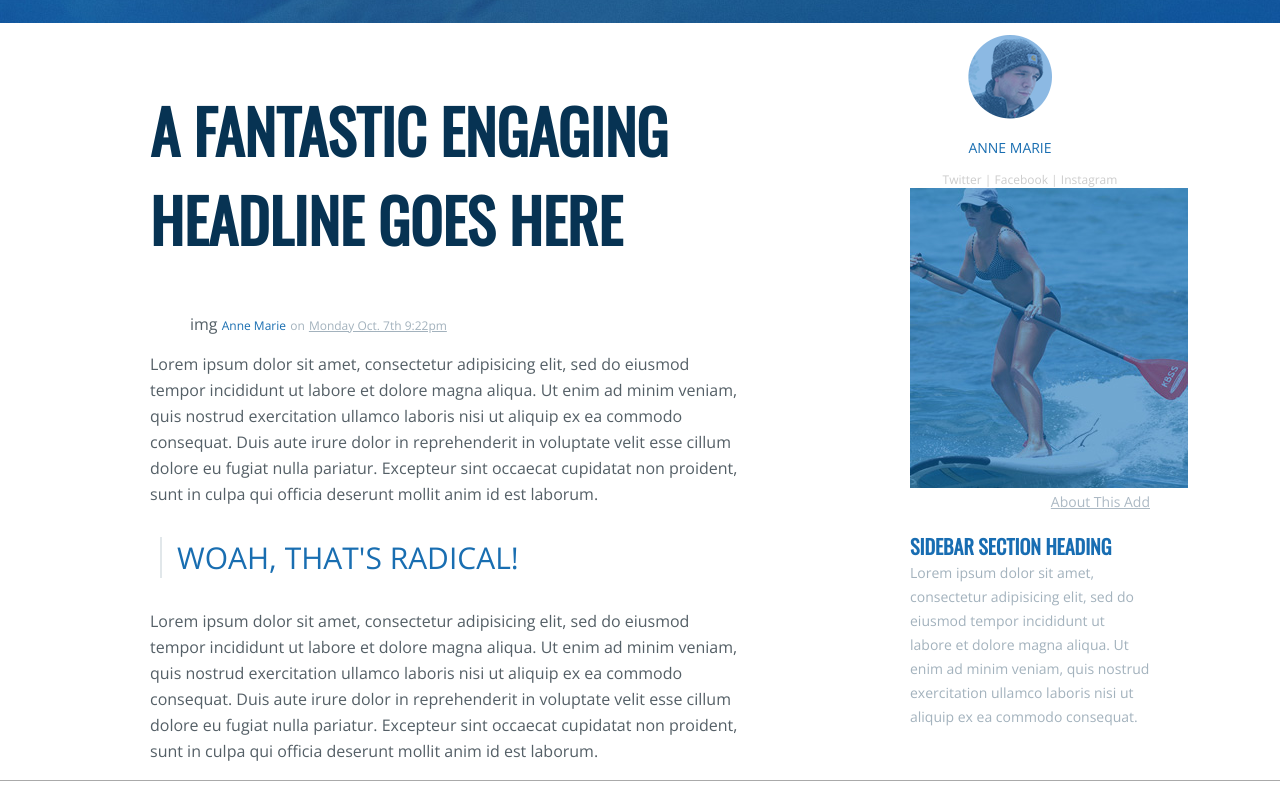
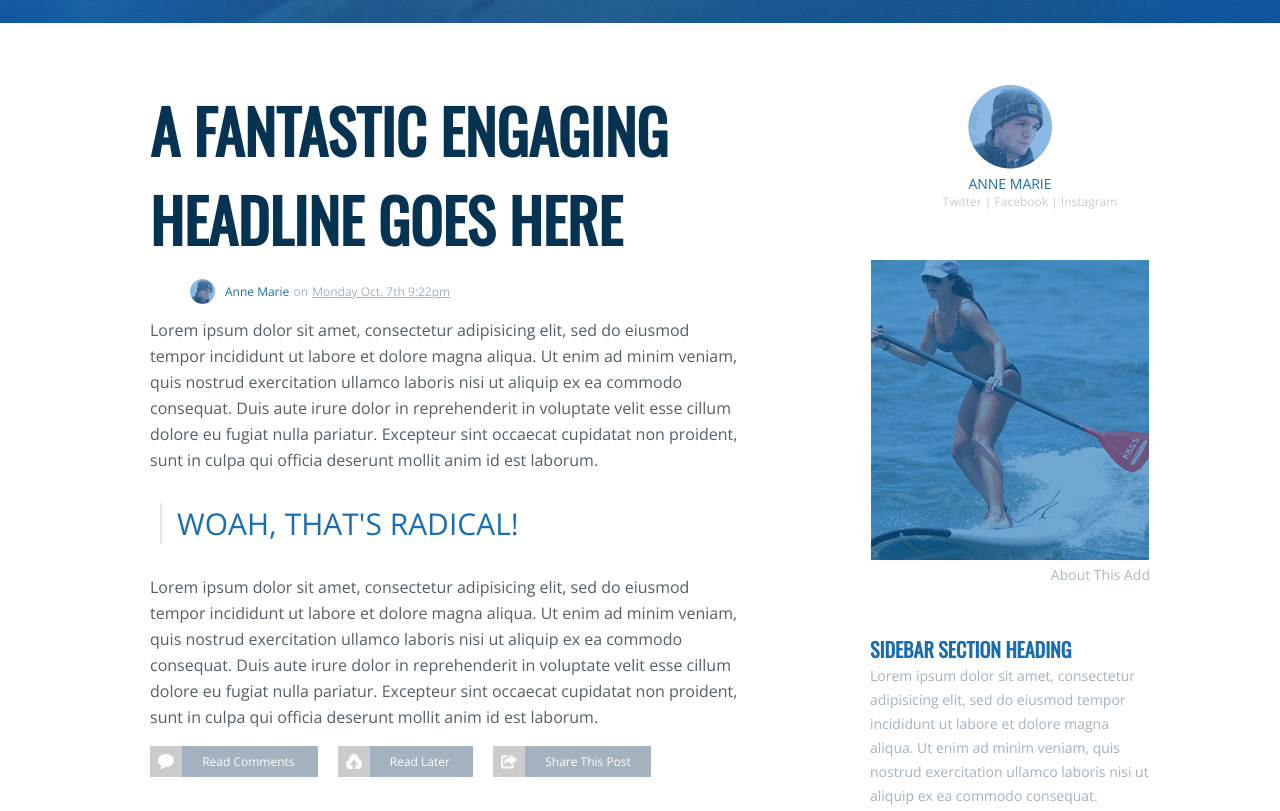
Before and after one commit to kclauser/surfsite, a plain HTML site: page index.html in a window 1280 px wide. Shown: the part 500-1311 px from the top of the page. Drawn offline with nearby package versions, Linux system fonts and the light colour scheme.

Commit message:
everything working except post titles

```diff
--- a/index.html
+++ b/index.html
@@ -34,7 +34,7 @@
     </h2>
 
     <ul>
-      <li class="content_image">img</li>
+      <li class="content_image"><div class="li_avatar"><img href src="images/avatar.png"/></div></li>
       <li class="content_name">Anne Marie</li>
       <li class="content_on">on</li>
       <li class="content_date">Monday Oct. 7th 9:22pm</li>
@@ -48,16 +48,43 @@
     <p>Lorem ipsum dolor sit amet, consectetur adipisicing elit, sed do eiusmod tempor incididunt ut labore et dolore magna aliqua. Ut enim ad minim veniam, quis nostrud exercitation ullamco laboris nisi ut aliquip ex ea commodo consequat. Duis aute irure dolor in reprehenderit in voluptate velit esse cillum dolore eu fugiat nulla pariatur. Excepteur sint occaecat cupidatat non proident, sunt in culpa qui officia deserunt mollit anim id est laborum.
     </p>
 
+    <a href="#">
+      <div class="button">
+    <img class="button_img" src="images/icon-comment.png" alt="" />
+    <p class="button_text">
+      Read Comments
+    </p>
+    </div>
+    </a>
+
+    <a href="#">
+      <div class="button">
+    <img class="button_img" src="images/icon-upload.png" alt="" />
+    <p class="button_text">
+      Read Later
+    </p>
+    </div>
+    </a>
+
+    <a href="#">
+      <div class="button">
+    <img class="button_img" src="images/icon-share.png" alt="" />
+    <p class="button_text">
+      Share This Post
+    </p>
+    </div>
+    </a>
+
     </div>
     <div id="sidebar">
 
-    <img src="images/avatar.png"/>
+    <img class="sidebar_avatar" src="images/avatar.png"/>
     <p class="sidebar_name">ANNE MARIE</p>
     <ul>
       <li>Twitter |</li>
       <li>Facebook |</li>
       <li>Instagram</li>
-    <!-- </ul> -->
+    </ul>
 
     <img src="images/ad.jpg"/>
     <a href="#">About This Add</a>
@@ -70,10 +97,12 @@
     <!-- above is sidebar div -->
     <div id="posts">
       <h4>MOST POPULAR POSTS</h4>
-      <img src="images/article-image-1.jpg"/>
-      <img src="images/article-image-2.jpg"/>
-      <img src="images/article-image-3.jpg"/>
-      <img src="images/article-image-4.jpg"/>
+      <div class="post_images">
+        <img src="images/article-image-1.jpg"/>
+        <img src="images/article-image-2.jpg"/>
+        <img src="images/article-image-3.jpg"/>
+        <img src="images/article-image-4.jpg"/>
+      </div>
     </div>
 
     <div id="footer">
--- a/style.css
+++ b/style.css
@@ -4,6 +4,11 @@ body{
 li {
   list-style: none;
   display: inline;
+}
+
+a{
+  color:inherit;
+  text-decoration: none;
 }
 
 #main_container {
@@ -71,6 +76,7 @@ li {
   font-family: "Oswald";
   font-size: 60px;
   color: #073353;
+  margin-bottom: 0;
 }
 
 .content_image {
@@ -97,6 +103,36 @@ li {
   line-height: 26px;
 }
 
+.button_text:hover{
+  background-color: #196EB1;
+}
+.button_img:hover {
+  background-color: #0B3452;
+}
+.button {
+  display: inline;
+  padding-right: 20px;
+}
+
+.button_img {
+  background-color: #CCC;
+  width: 16px;
+  height: 15px;
+  padding: 8px;
+  margin-bottom: -11px;
+  margin-right: -4px;
+}
+
+.button_text {
+  width: 90px;
+  height: 15px;
+  background-color: #A3B2BE;
+  color: #FFF;
+  font-size: 12px;
+  display: inline;
+  padding: 7px 20px;
+}
+
 #sidebar{
   width: 280px;
   float: right;
@@ -105,14 +141,29 @@ li {
   text-align: center;
 }
 
+.sidebar_avatar {
+display: inline-block;
+margin-top: 50px;
+}
+
 .sidebar_name{
   color: #196EB1;
   font-size: 14px;
+  margin: 0 0 0 0;
 }
 #sidebar ul{
   color: #CCC;
   font-size: 12px;
+  margin: 0 0 50px 0;
 }
+
+.li_avatar img{
+  height: 25px;
+  display: inline-block;
+  float: left;
+  margin-right: 10px;
+}
+
 #sidebar a {
   color: #ACB9C4;
   font-size: 14px;
@@ -124,6 +175,7 @@ li {
   font-size: 20px;
   color: #186DB2;
   float: left;
+  margin-top: 50px;
   margin-bottom: 0;
 }
 
@@ -160,12 +212,15 @@ color: #073353;
 
 #posts img:hover{
   opacity: 0.5;
-  color: blue;
 }
 
 #posts img {
   float: left;
-    background-color: #0B4977;
+}
+
+.post_images {
+  display: inline-block;
+  background-color: #0B4977;
 }
 
 #footer {
```
